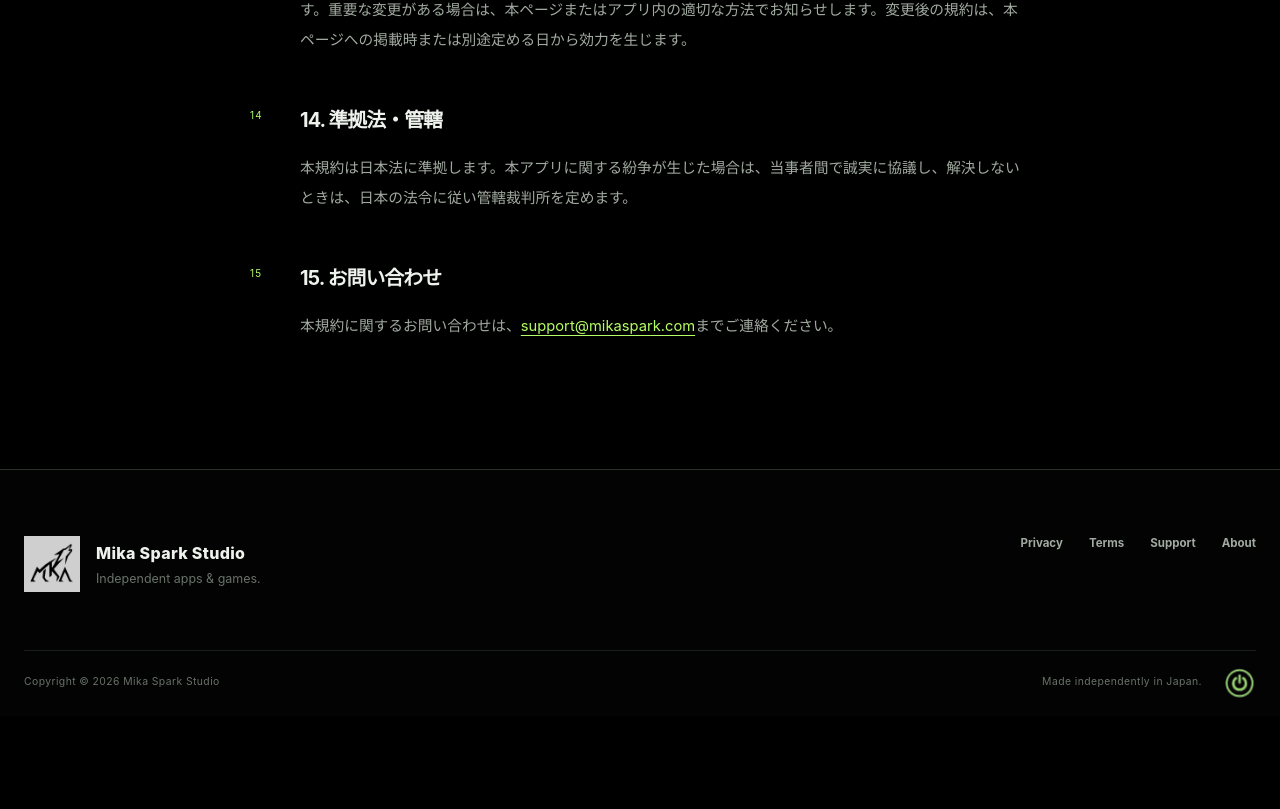
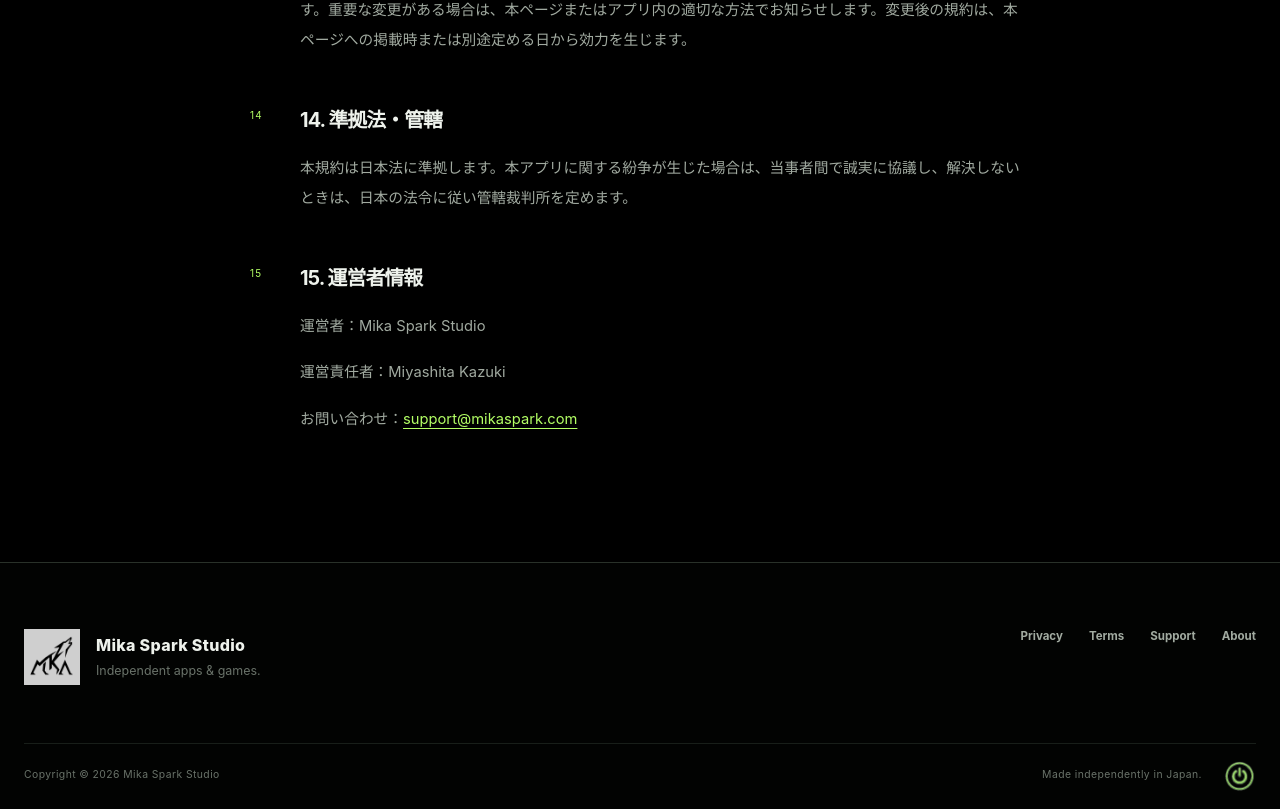
Before and after one commit to kzk3992/MyWebSite, a Next.js app: page /apps/hirame/terms in a window 1280 px wide. Shown: the part 2938-3747 px from the top of the page. Before the commit the page ends 3654 px from the top, so only its background shows below. Built offline with nearby package versions, Linux system fonts and the light colour scheme.

Commit message:
Update Hirame operator information

```diff
--- a/src/app/apps/hirame/terms/page.tsx
+++ b/src/app/apps/hirame/terms/page.tsx
@@ -1,6 +1,6 @@
 import type { Metadata } from "next";
 import { LegalLayout } from "@/components/LegalLayout";
-import { siteConfig } from "@/config/site";
+import { OperatorInformation } from "@/components/OperatorInformation";
 
 export const metadata: Metadata = {
   title: "Hirame Terms of Use",
@@ -124,12 +124,8 @@ export default function HirameTermsPage() {
       </section>
 
       <section>
-        <h2>15. お問い合わせ</h2>
-        <p>
-          本規約に関するお問い合わせは、
-          <a href={`mailto:${siteConfig.supportEmail}`}>{siteConfig.supportEmail}</a>
-          までご連絡ください。
-        </p>
+        <h2>15. 運営者情報</h2>
+        <OperatorInformation />
       </section>
     </LegalLayout>
   );
--- /dev/null
+++ b/src/components/OperatorInformation.tsx
@@ -0,0 +1,14 @@
+import { legalOperator } from "@/config/site";
+
+export function OperatorInformation() {
+  return (
+    <>
+      <p>運営者：{legalOperator.name}</p>
+      <p>運営責任者：{legalOperator.responsiblePerson}</p>
+      <p>
+        お問い合わせ：
+        <a href={`mailto:${legalOperator.email}`}>{legalOperator.email}</a>
+      </p>
+    </>
+  );
+}
--- a/src/config/site.ts
+++ b/src/config/site.ts
@@ -39,6 +39,12 @@ export const siteConfig = {
 
 export const hirame = siteConfig.products[0];
 
+export const legalOperator = {
+  name: siteConfig.brandName,
+  responsiblePerson: "Miyashita Kazuki",
+  email: siteConfig.supportEmail,
+} as const;
+
 export const legalDates = {
   established: "2026年9月1日",
   updated: "2026年9月2日",
```
Also changed, not shown: src/app/apps/hirame/privacy/page.tsx (+3 -7 lines).
